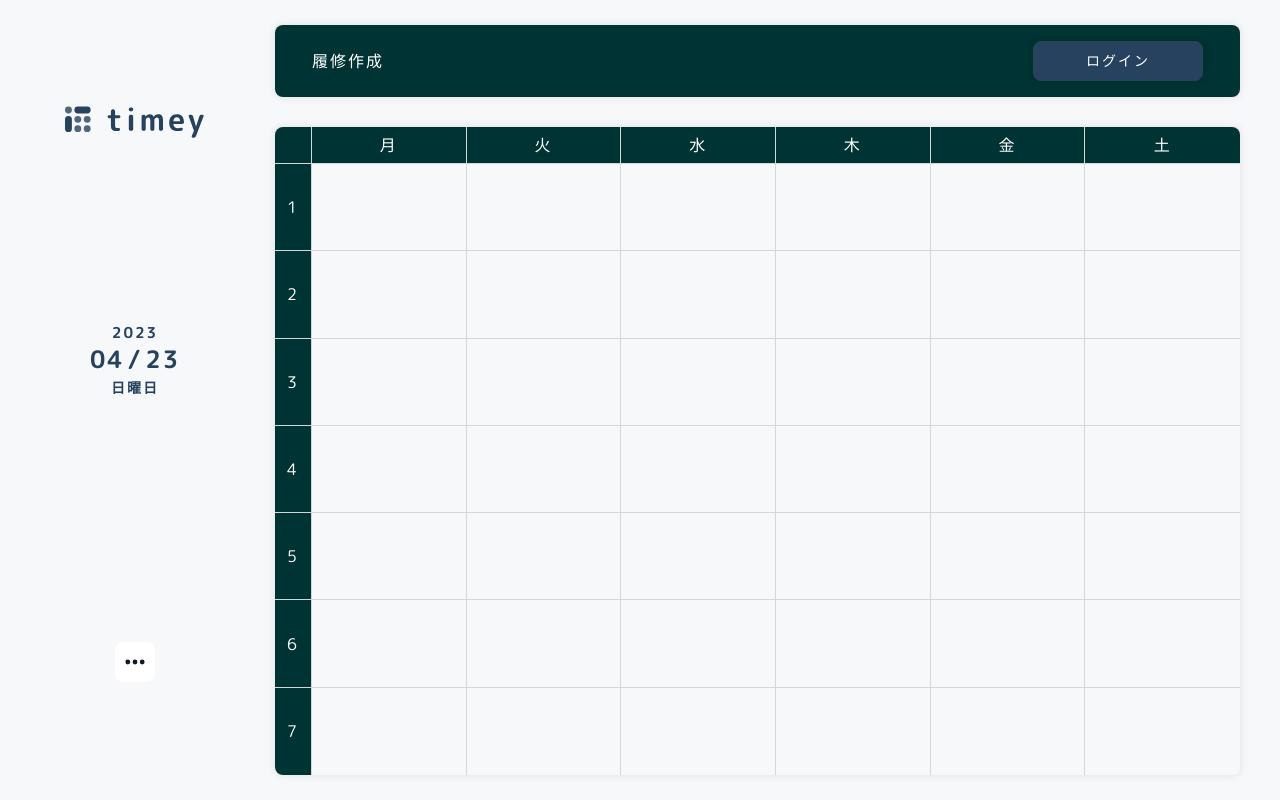
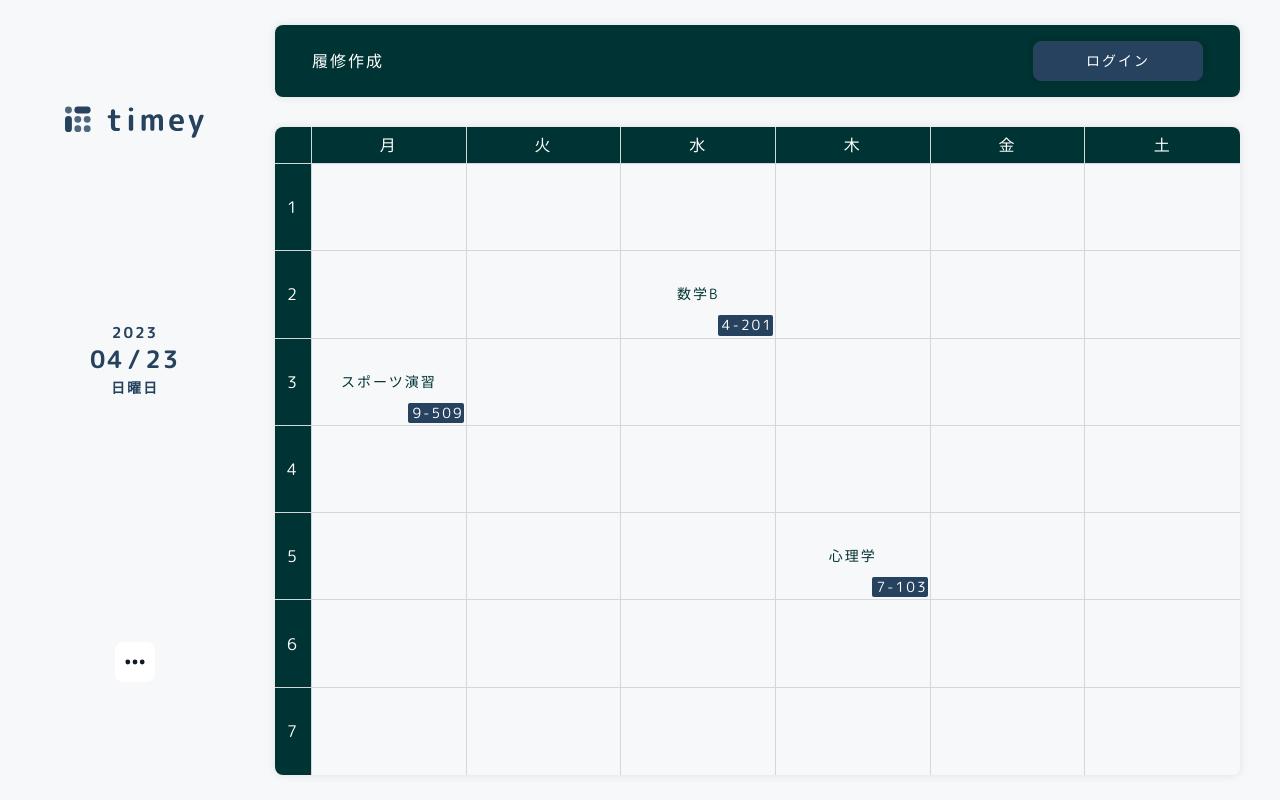
Before and after one commit to 1nary/Timey, a Django app: page / in a window 1280 px wide. Run offline with Django 3.2, Linux system fonts and the light colour scheme; data that the repository does not hold is empty; some libraries are stand-ins or nearby versions.

Commit message:
ログインされていない場合に初期データを表示する

```diff
--- a/create/templates/create/base.html
+++ b/create/templates/create/base.html
@@ -65,14 +65,14 @@
             <th>2</th>
             <td>{% for item in data %} {% if item.week == '1' and item.period == '2' %}<p>{{item.name}}</p> <p>{{item.teacher}}</p>{% if item.room %}<p class="body__main-table__room">{{item.room}}</p>{% else %}<p></p>{% endif %}{% endif %}{% endfor %}</td>
             <td>{% for item in data %} {% if item.week == '2' and item.period == '2' %}<p>{{item.name}}</p> <p>{{item.teacher}}</p>{% if item.room %}<p class="body__main-table__room">{{item.room}}</p>{% else %}<p></p>{% endif %}{% endif %}{% endfor %}</td>
-            <td>{% for item in data %} {% if item.week == '3' and item.period == '2' %}<p>{{item.name}}</p> <p>{{item.teacher}}</p>{% if item.room %}<p class="body__main-table__room">{{item.room}}</p>{% else %}<p></p>{% endif %}{% endif %}{% endfor %}</td>
+            <td>{% if not request.user.id %}<p>数学B</p><p class="body__main-table__room">4-201</p>{% endif %}{% for item in data %} {% if item.week == '3' and item.period == '2' %}<p>{{item.name}}</p> <p>{{item.teacher}}</p>{% if item.room %}<p class="body__main-table__room">{{item.room}}</p>{% else %}<p></p>{% endif %}{% endif %}{% endfor %}</td>
             <td>{% for item in data %} {% if item.week == '4' and item.period == '2' %}<p>{{item.name}}</p> <p>{{item.teacher}}</p>{% if item.room %}<p class="body__main-table__room">{{item.room}}</p>{% else %}<p></p>{% endif %}{% endif %}{% endfor %}</td>
             <td>{% for item in data %} {% if item.week == '5' and item.period == '2' %}<p>{{item.name}}</p> <p>{{item.teacher}}</p>{% if item.room %}<p class="body__main-table__room">{{item.room}}</p>{% else %}<p></p>{% endif %}{% endif %}{% endfor %}</td>
             <td>{% for item in data %} {% if item.week == '6' and item.period == '2' %}<p>{{item.name}}</p> <p>{{item.teacher}}</p>{% if item.room %}<p class="body__main-table__room">{{item.room}}</p>{% else %}<p></p>{% endif %}{% endif %}{% endfor %}</td>
           </tr>
           <tr>
             <th>3</th>
-            <td>{% for item in data %} {% if item.week == '1' and item.period == '3' %}<p>{{item.name}}</p> <p>{{item.teacher}}</p>{% if item.room %}<p class="body__main-table__room">{{item.room}}</p>{% else %}<p></p>{% endif %}{% endif %}{% endfor %}</td>
+            <td>{% if not request.user.id %}<p>スポーツ演習</p><p class="body__main-table__room">9-509</p>{% endif %}{% for item in data %} {% if item.week == '1' and item.period == '3' %}<p>{{item.name}}</p> <p>{{item.teacher}}</p>{% if item.room %}<p class="body__main-table__room">{{item.room}}</p>{% else %}<p></p>{% endif %}{% endif %}{% endfor %}</td>
             <td>{% for item in data %} {% if item.week == '2' and item.period == '3' %}<p>{{item.name}}</p> <p>{{item.teacher}}</p>{% if item.room %}<p class="body__main-table__room">{{item.room}}</p>{% else %}<p></p>{% endif %}{% endif %}{% endfor %}</td>
             <td>{% for item in data %} {% if item.week == '3' and item.period == '3' %}<p>{{item.name}}</p> <p>{{item.teacher}}</p>{% if item.room %}<p class="body__main-table__room">{{item.room}}</p>{% else %}<p></p>{% endif %}{% endif %}{% endfor %}</td>
             <td>{% for item in data %} {% if item.week == '4' and item.period == '3' %}<p>{{item.name}}</p> <p>{{item.teacher}}</p>{% if item.room %}<p class="body__main-table__room">{{item.room}}</p>{% else %}<p></p>{% endif %}{% endif %}{% endfor %}</td>
@@ -93,7 +93,7 @@
             <td>{% for item in data %} {% if item.week == '1' and item.period == '5' %}<p>{{item.name}}</p> <p>{{item.teacher}}</p>{% if item.room %}<p class="body__main-table__room">{{item.room}}</p>{% else %}<p></p>{% endif %}{% endif %}{% endfor %}</td>
             <td>{% for item in data %} {% if item.week == '2' and item.period == '5' %}<p>{{item.name}}</p> <p>{{item.teacher}}</p>{% if item.room %}<p class="body__main-table__room">{{item.room}}</p>{% else %}<p></p>{% endif %}{% endif %}{% endfor %}</td>
             <td>{% for item in data %} {% if item.week == '3' and item.period == '5' %}<p>{{item.name}}</p> <p>{{item.teacher}}</p>{% if item.room %}<p class="body__main-table__room">{{item.room}}</p>{% else %}<p></p>{% endif %}{% endif %}{% endfor %}</td>
-            <td>{% for item in data %} {% if item.week == '4' and item.period == '5' %}<p>{{item.name}}</p> <p>{{item.teacher}}</p>{% if item.room %}<p class="body__main-table__room">{{item.room}}</p>{% else %}<p></p>{% endif %}{% endif %}{% endfor %}</td>
+            <td>{% if not request.user.id %}<p>心理学</p><p class="body__main-table__room">7-103</p>{% endif %}{% for item in data %} {% if item.week == '4' and item.period == '5' %}<p>{{item.name}}</p> <p>{{item.teacher}}</p>{% if item.room %}<p class="body__main-table__room">{{item.room}}</p>{% else %}<p></p>{% endif %}{% endif %}{% endfor %}</td>
             <td>{% for item in data %} {% if item.week == '5' and item.period == '5' %}<p>{{item.name}}</p> <p>{{item.teacher}}</p>{% if item.room %}<p class="body__main-table__room">{{item.room}}</p>{% else %}<p></p>{% endif %}{% endif %}{% endfor %}</td>
             <td>{% for item in data %} {% if item.week == '6' and item.period == '5' %}<p>{{item.name}}</p> <p>{{item.teacher}}</p>{% if item.room %}<p class="body__main-table__room">{{item.room}}</p>{% else %}<p></p>{% endif %}{% endif %}{% endfor %}</td>
           </tr>
```
